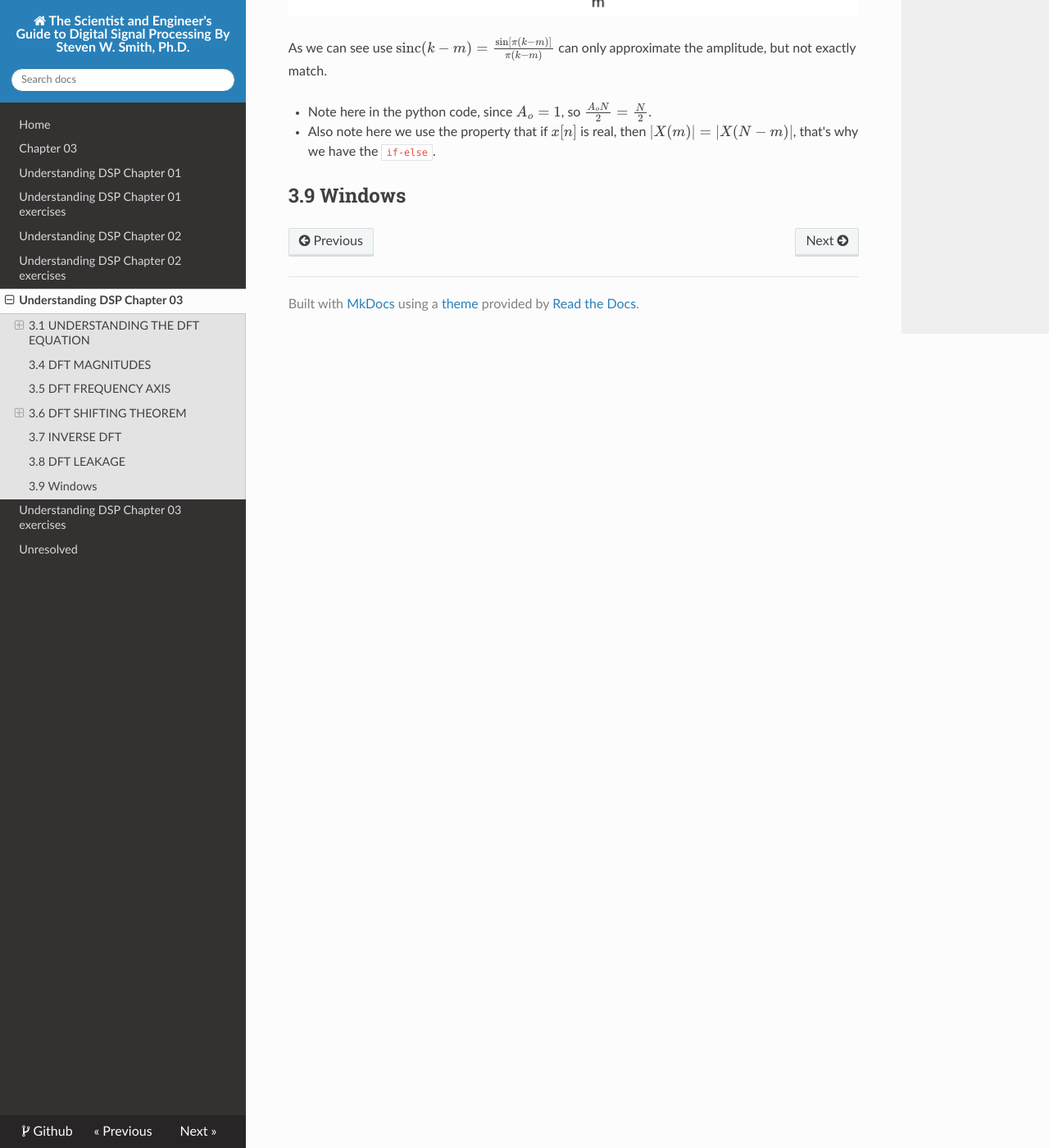
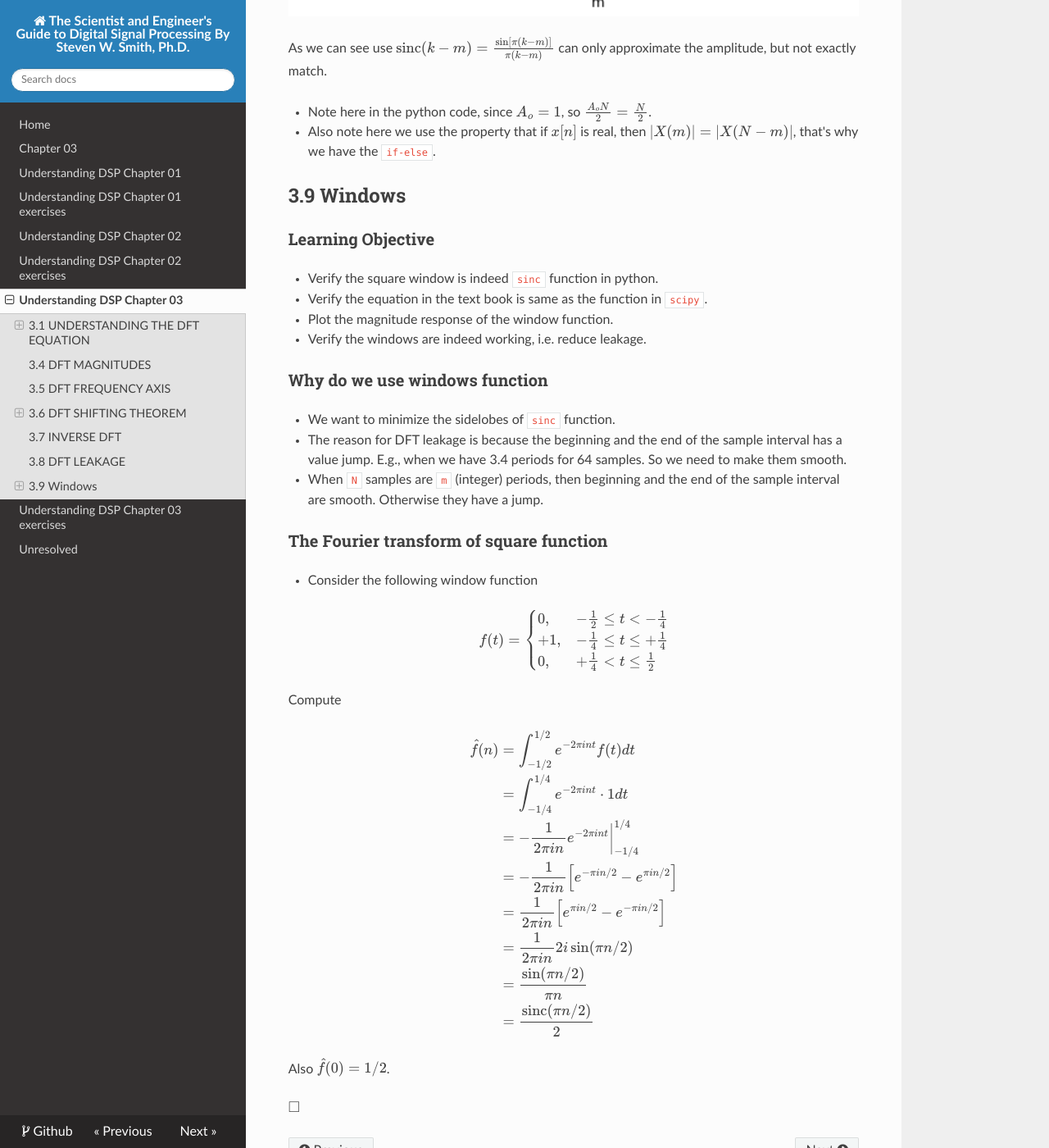
Before and after one commit to eroicaleo/dsp-guide, an MkDocs documentation site: the page built from docs/udsp03.md, in a window 1280 px wide and 1400 px high, scrolled down 9639 px. Shown: the whole window at 82% size. Built offline with MkDocs 1.6.1, drawn with Linux system fonts in a browser that asks for light colours; nearby versions of some CDN libraries; formulas are drawn with MathJax 3.

Commit message:
updates ch0309

```diff
--- a/docs/udsp03.md
+++ b/docs/udsp03.md
@@ -452,3 +452,54 @@ so $\frac{A_oN}{2} = \frac{N}{2}$.
 then $|X(m)| = |X(N-m)|$, that's why we have the `if-else`.
 
 ## 3.9 Windows
+
+### Learning Objective
+
+* Verify the square window is indeed `sinc` function in python.
+* Verify the equation in the text book is same as the function
+  in `scipy`.
+* Plot the magnitude response of the window function.
+* Verify the windows are indeed working, i.e. reduce leakage.
+
+### Why do we use windows function
+
+* We want to minimize the sidelobes of `sinc` function.
+* The reason for DFT leakage is because the
+  beginning and the end of the sample interval has a value jump.
+  E.g., when we have 3.4 periods for 64 samples.
+  So we need to make them smooth.
+* When `N` samples are `m` (integer) periods, then beginning and the
+  end of the sample interval are smooth. Otherwise they have a jump.
+
+### The Fourier transform of square function
+
+* Consider the following window function
+
+$$
+f(t) =
+\begin{cases}
+    0,  & -\frac{1}{2} \leq t < -\frac{1}{4} \\
+    +1, & -\frac{1}{4} \leq t \leq +\frac{1}{4} \\
+    0,  & +\frac{1}{4} < t \leq \frac{1}{2}
+\end{cases}
+$$
+
+Compute
+
+$$
+\begin{split}
+\hat{f}(n)
+&= \int_{-1/2}^{1/2} e^{-2πint} f(t) dt \\
+&= \int_{-1/4}^{1/4} e^{-2πint} \cdot 1 dt \\
+&= -\frac{1}{2πin} e^{-2πint} \bigg|_{-1/4}^{1/4} \\
+&= -\frac{1}{2πin} \left[ e^{-πin/2} - e^{πin/2} \right] \\
+&= \frac{1}{2πin} \left[ e^{πin/2} - e^{-πin/2} \right] \\
+&= \frac{1}{2πin} 2i \sin (πn/2) \\
+&= \frac{\sin (πn/2)}{πn} \\
+&= \frac{\text{sinc}(πn/2)}{2} \\
+\end{split}
+$$
+
+Also $\hat{f}(0) = 1/2$.
+
+$\square$
```
Also changed, not shown: 2 other files.
